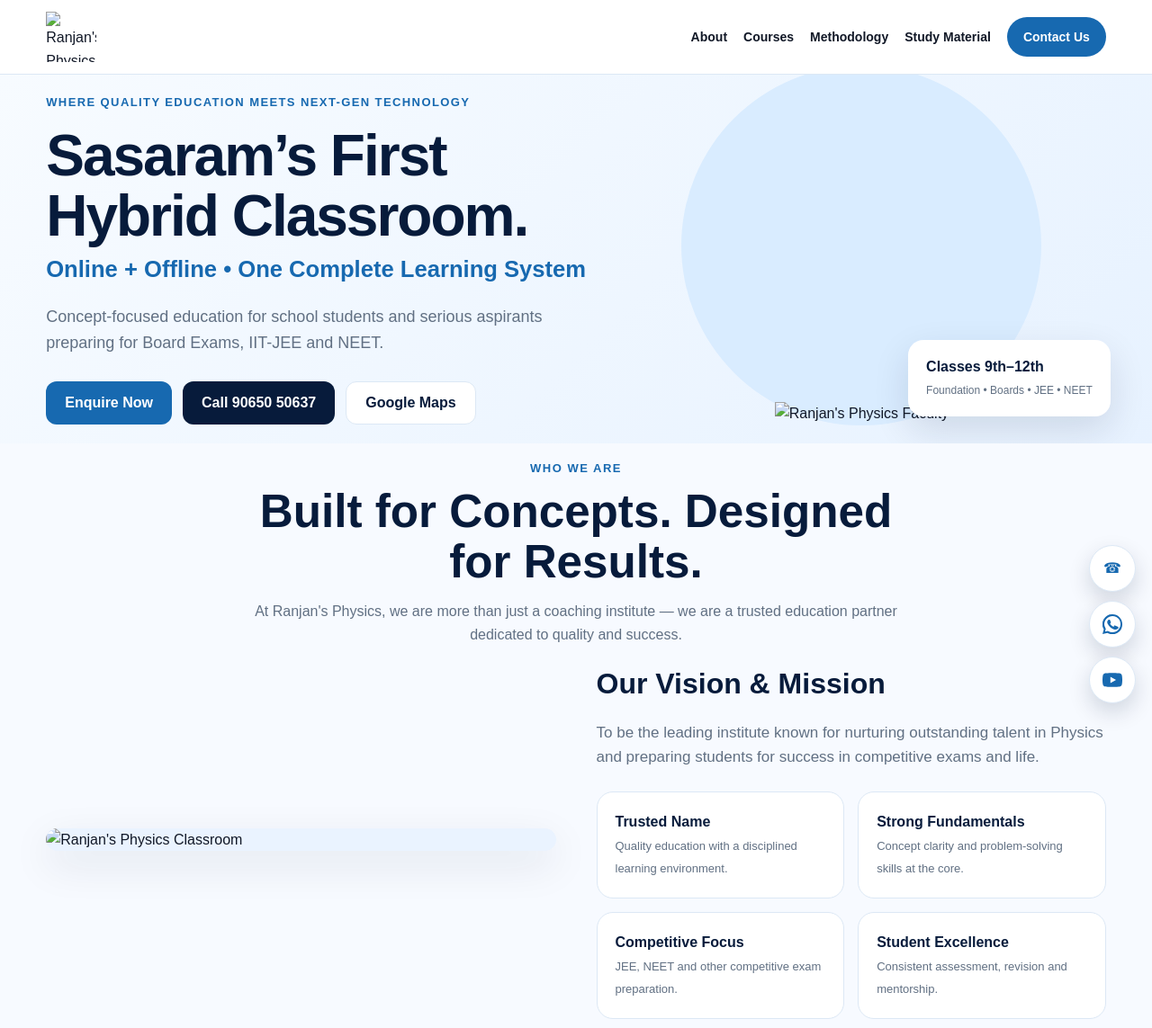
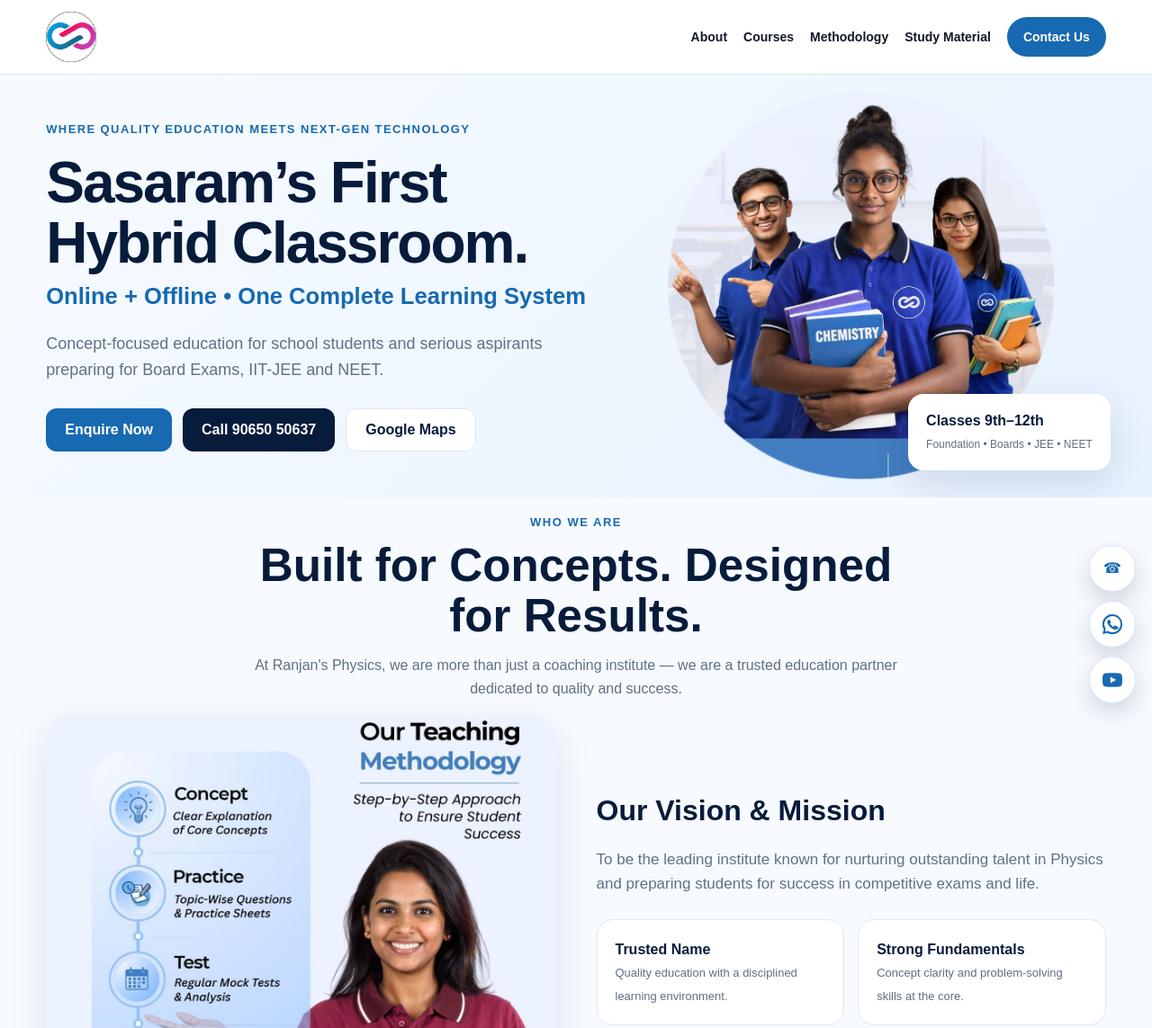
Before and after one commit to ranjanphysics/ranjans-physics, a plain HTML site: page index.html in a window 1280 px wide. Shown: the top 1143 px of the page at 90% size. Drawn offline with Linux system fonts and the light colour scheme.

Commit message:
Update index.html

```diff
--- a/index.html
+++ b/index.html
@@ -1719,7 +1719,7 @@
 <a href="#home" class="brand">
 
 <img
-src="./assets/logo.png"
+src="./logo.png"
 alt="Ranjan's Physics Logo">
 
 </a>
@@ -1839,7 +1839,7 @@
 
 
 <img
-src="./assets/teacher_app.png"
+src="./teacher_app.png"
 alt="Ranjan's Physics Faculty"
 class="hero-teacher">
 
@@ -1886,7 +1886,7 @@
 <div class="about-image">
 
 <img
-src="./assets/classroom.png"
+src="./classroom.png"
 alt="Ranjan's Physics Classroom">
 
 </div>
@@ -2403,7 +2403,7 @@
 <div class="method-image">
 
 <img
-src="./assets/teacher_method.png"
+src="./teacher_method.png"
 alt="Ranjan's Physics Teaching Methodology">
 
 </div>
@@ -3264,7 +3264,7 @@
 class="footer-logo">
 
 <img
-src="./assets/logo.png"
+src="./logo.png"
 alt="Ranjan's Physics">
 
 </a>
```
